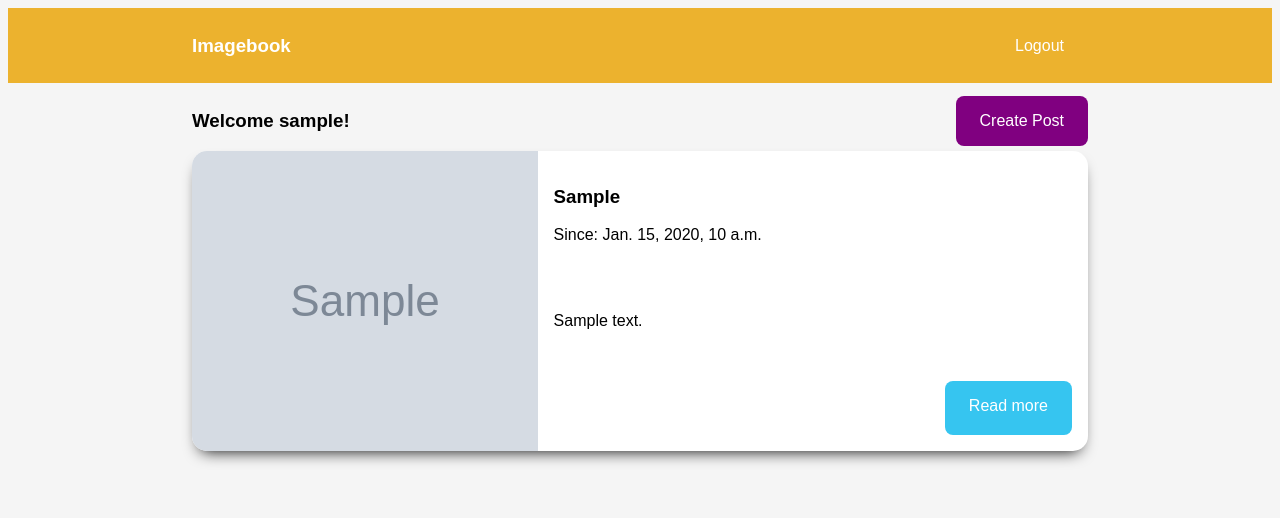
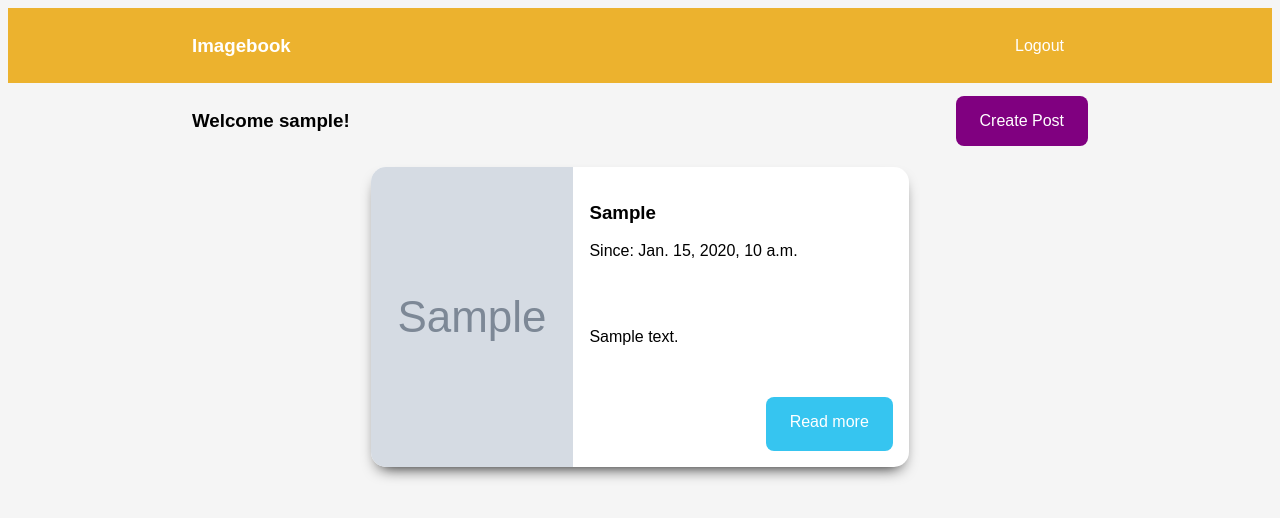
Before and after one commit to redmundnacario/django-workshop-imagebook, a Django app: page / in a window 1280 px wide. Shown: the top 518 px of the page. Run offline with Django 3.2, Linux system fonts and the light colour scheme; a user stored in the database is signed in; tables that the repository leaves empty hold one stand-in row (values such as "Sample post"); grey boxes marked "Sample" are stand-in pictures; style sheets or scripts are compiled from the project's sources; some libraries are stand-ins or nearby versions.

Commit message:
updated css

```diff
--- a/static/main.css
+++ b/static/main.css
@@ -41,6 +41,7 @@ body {
 
 .menu {
   margin-top: 1vh;
+  margin-bottom: 1vh;
   display: flex;
   justify-content: space-between;
   align-items: center; }
@@ -55,10 +56,13 @@ body {
 .list-card {
   background-color: white;
   min-height: 300px;
+  width: 60%;
+  margin: 0 auto;
+  margin-bottom: 1vh;
+  margin-top: 1vh;
   /* border: solid 1px; */
   display: flex;
   justify-content: space-between;
-  margin-bottom: 5vh;
   border-radius: 15px;
   overflow: hidden;
   box-shadow: 0 8px 16px -8px; }
--- a/static/main.scss
+++ b/static/main.scss
@@ -59,6 +59,7 @@ body {
 }
 .menu {
     margin-top: 1vh;
+    margin-bottom: 1vh;
     display: flex;
     justify-content: space-between;
     align-items: center;
@@ -78,11 +79,14 @@ body {
     background-color: white;
     //
     min-height: 300px;
+    width: 60%;
+    margin:0 auto;
+    margin-bottom: 1vh;
+    margin-top: 1vh;
     /* border: solid 1px; */
     display: flex;
     justify-content: space-between;
 
-    margin-bottom: 5vh;
     border-radius: 15px;
     overflow: hidden;
     box-shadow: 0 8px 16px -8px;
```
Also changed, not shown: 1 other file.
